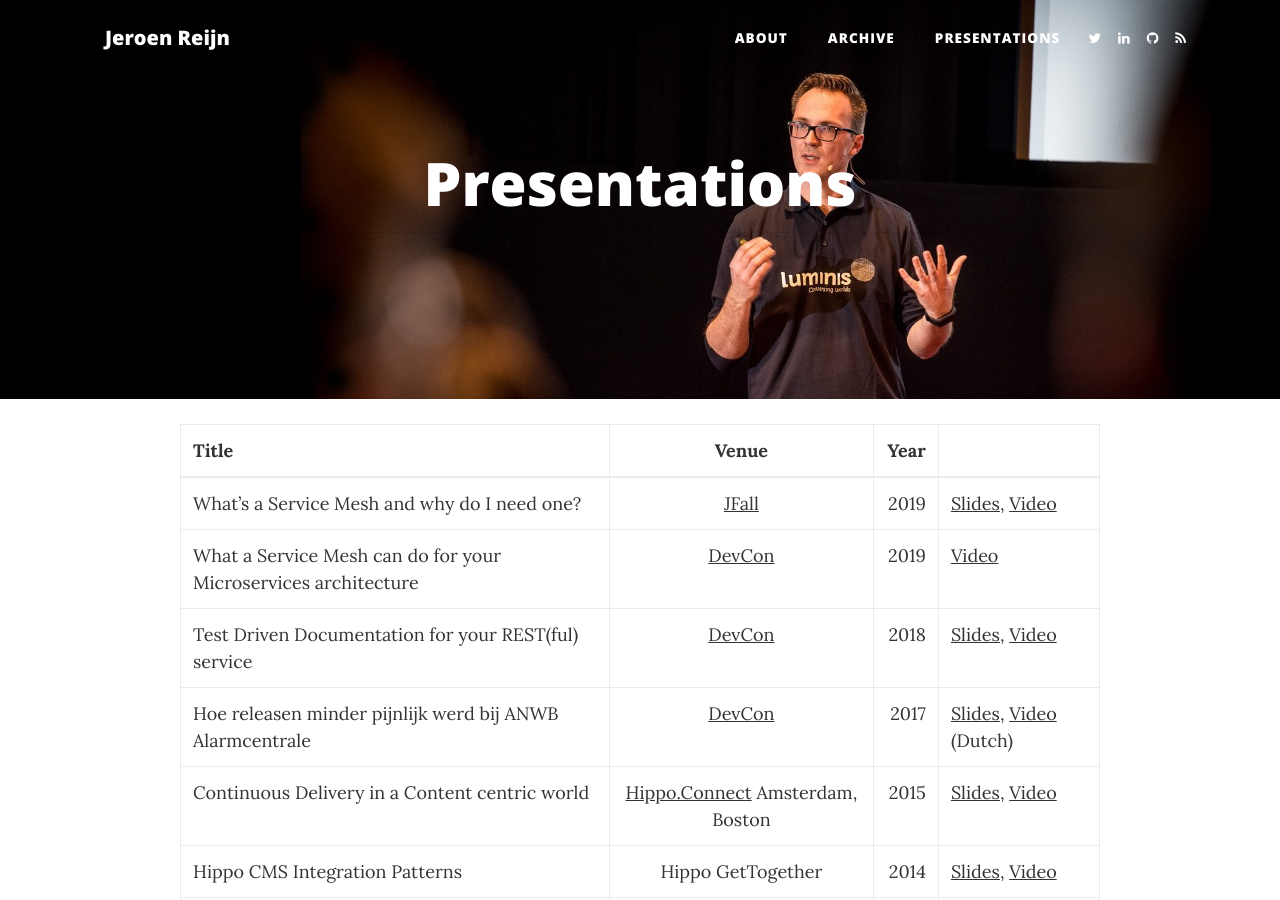
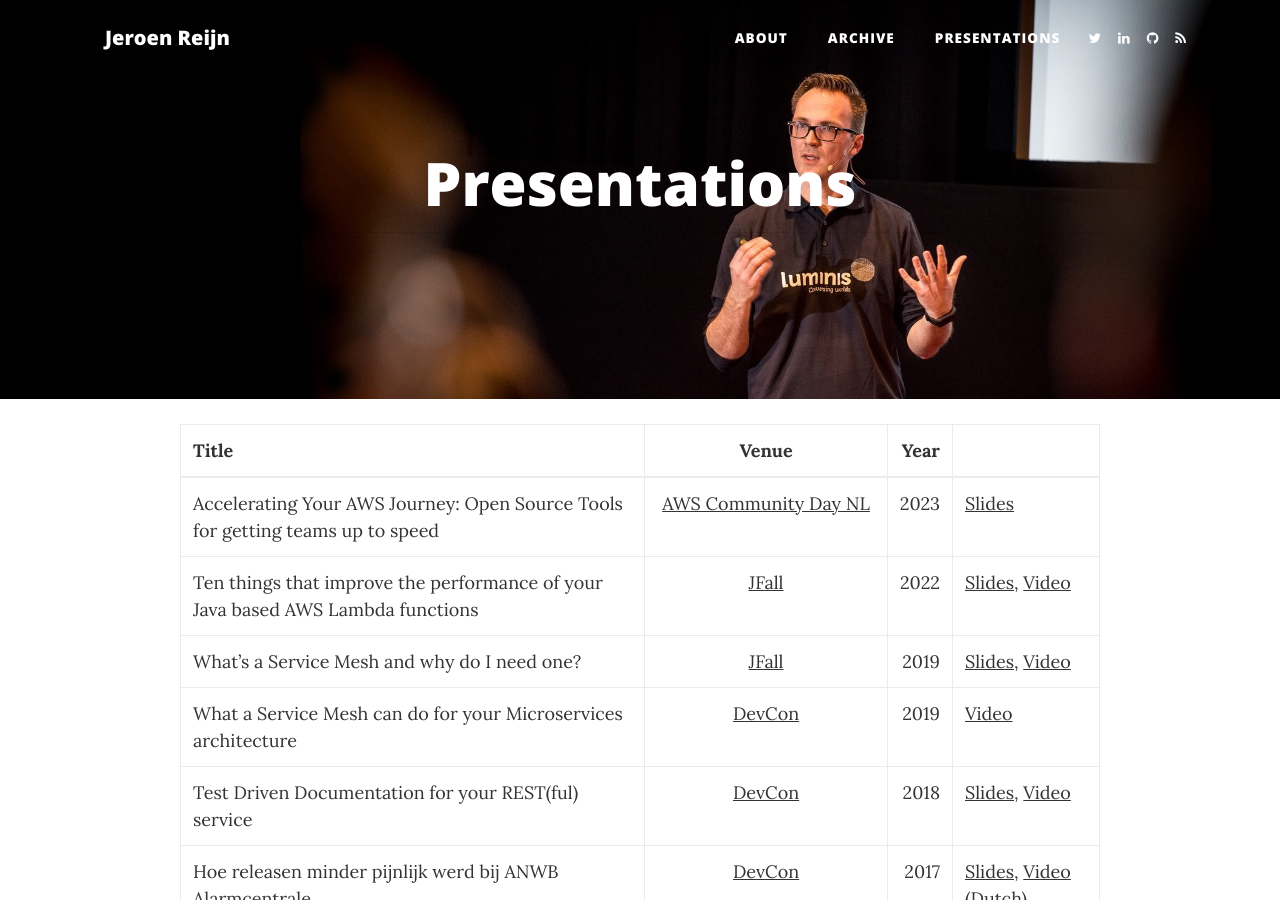
Before and after one commit to jreijn/jreijn.github.com, a Jekyll site: the page built from presentations.md, in a window 1280 px wide and 900 px high. Built offline with Jekyll 4.4.1, drawn with Linux system fonts in a browser that asks for light colours.

Commit message:
Add new presentations with slides and videos

```diff
--- a/presentations.md
+++ b/presentations.md
@@ -1,13 +1,15 @@
 ---
+title: Presentations
 layout: page
-title: Presentations
-permalink: /presentations.html
-header-img: /img/presentations2-bg.jpg
+permalink: "/presentations.html"
+header-img: "/img/presentations2-bg.jpg"
 ---
 
 {:.table .table-bordered}
 | Title        | Venue           | Year  |  |
 | ------------- |:-------------:| -----:| |
+| Accelerating Your AWS Journey: Open Source Tools for getting teams up to speed | [AWS Community Day NL](https://awscommunityday.nl) | 2023 | <a href="https://speakerdeck.com/jreijn/accelerating-your-aws-journey-open-source-tools-for-getting-teams-up-to-speed">Slides</a>
+| Ten things that improve the performance of your Java based AWS Lambda functions | [JFall](https://2022.jfall.nl/) | 2022 | <a href="https://speakerdeck.com/jreijn/j-fall-2022-ten-performance-improvements-for-your-java-based-aws-lambda-functions">Slides</a>, <a href="https://www.youtube.com/watch?v=2xGsmAwFs60">Video</a>
 | What’s a Service Mesh and why do I need one? | [JFall](https://jfall.nl) | 2019 | <a href="https://www.slideshare.net/jreijn/whats-a-service-mesh-and-why-do-i-need-one">Slides</a>, <a href="https://youtu.be/NiQ57yOmzOE">Video</a>
 | What a Service Mesh can do for your Microservices architecture | [DevCon](https://devcon.luminis.eu) | 2019 | <a href="https://www.youtube.com/watch?v=-d34WQoIeVA">Video</a>
 | Test Driven Documentation for your REST(ful) service | [DevCon](https://devcon.luminis.eu) | 2018 | <a href="https://www.slideshare.net/jreijn/testdriven-development-for-your-restful-service" title="Test Driven Development for your REST(ful) service">Slides</a>, <a href="https://www.youtube.com/watch?v=3NT_Wql8wMg">Video</a>
```
